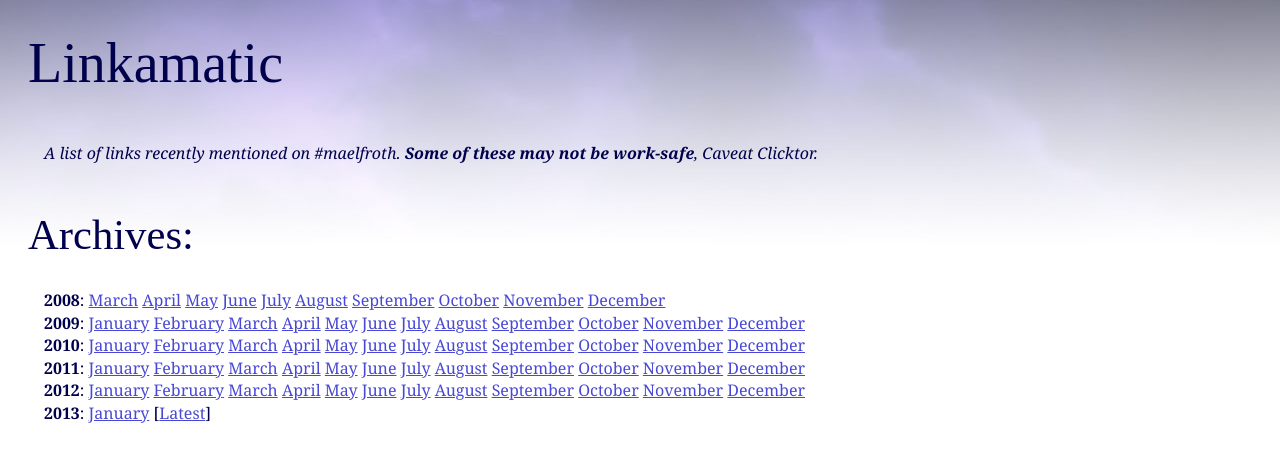
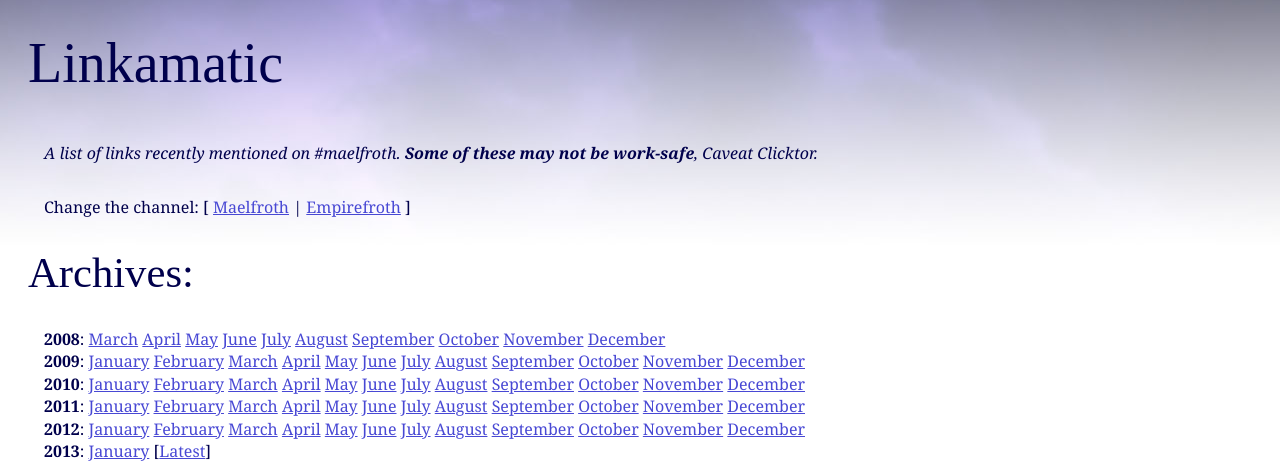
Before and after one commit to aquarion/Maelfroth, a PHP site: page /links.php in a window 1280 px wide. Shown: the part 171-632 px from the top of the page. Run offline with PHP 8.4, Linux system fonts and the light colour scheme; data that the repository does not hold is empty; some web fonts are replaced.

Commit message:
Link archive seperation for Maelfroth  Empirefroth

```diff
--- a/htdocs/links.php
+++ b/htdocs/links.php
@@ -3,7 +3,14 @@
 $title = "Links";
 include("header.php");
 
+if(isset($_GET['channel'])){
+	$channel = addslashes($_GET['channel']);
+} else {
+	$channel = '#maelfroth';
+}
+
 $datecache = '';
+
 ?>
 
 
@@ -11,11 +18,16 @@ $datecache = '';
 
 <h1>Linkamatic</h1>
 
-<p class="intro">A list of links recently mentioned on #maelfroth. <b>Some of these may not be work-safe</b>, Caveat Clicktor.
+<p class="intro">A list of links recently mentioned on <?PHP echo $channel ?>. <b>Some of these may not be work-safe</b>, Caveat Clicktor.
 <p>
 
+<p>Change the channel: [
+	<a href="links.php?channel=%23maelfroth">Maelfroth</a>
+	| <a href="links.php?channel=%23empirefroth">Empirefroth</a>
+	]
+</p>
+<?PHP
 
-<?PHP
 
 $tr = '<li><NOBR>%s</NOBR> [%s] %s</li>';
 
@@ -26,14 +38,14 @@ if (isset($_GET['month']) && isset($_GET['year'])){
 	$from = intval($_GET['year']).'-'.intval($_GET['month']).'-01T00:00';
 	$to = strtotime($from.' +1 Month');
 	$from = strtotime($from);
-	$query = "select * from urllist where time between ".$from." and  ".$to." and channel = '#maelfroth' order by time";
+	$query = "select * from urllist where time between ".$from." and  ".$to." and channel = '".$channel."' order by time";
 
 } else {
-	$query = "select * from urllist where channel = '#maelfroth' order by time desc limit 60";
+	$query = "select * from urllist where channel = '".$channel."' order by time desc limit 60";
 }
 
 if (isset($_GET['user'])){
-	$query = "select * from urllist where username = \"".addslashes($_GET['user'])."\" and channel = '#maelfroth' order by time desc";
+	$query = "select * from urllist where username = \"".addslashes($_GET['user'])."\" and channel = '".$channel."' order by time desc";
 }
 
 
@@ -104,7 +116,7 @@ while ($epoch < time()){
 		$yearcache = $year;
 
 	}
-	printf('<a href="links.php?month=%02d&year=%04d">%s</a> ', $month, $year, date('F',$epoch));
+	printf('<a href="links.php?month=%02d&year=%04d&channel=%s">%s</a> ', $month, $year, urlencode($channel), date('F',$epoch));
 
 
 	//$epoch += 60*60*24*30;
```
